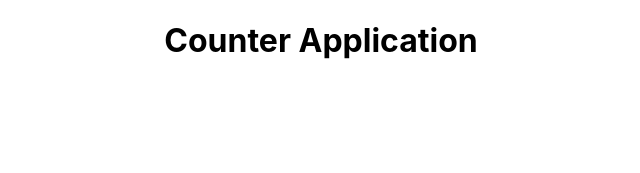
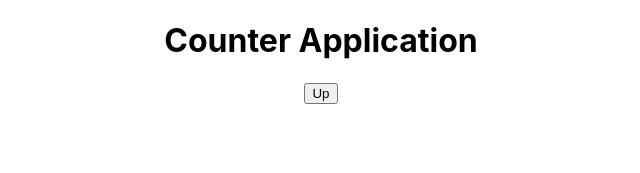
Before and after one commit to Vish-Mayer/Counter, a React (Create React App) app: page / in a window 1280 px wide. Shown: the top 173 px of the page, without its empty margins (319-959 px from the left). Built offline with nearby package versions, Linux system fonts and the light colour scheme.

Commit message:
added up button

```diff
--- a/src/App.js
+++ b/src/App.js
@@ -6,6 +6,7 @@ function App() {
   return (
     <div className="App">
       <h1>Counter Application</h1>
+      <button id="up-btn">Up</button>
     </div>
   );
 }
```
Also changed, not shown: 1 other file (tests, documents, lock files or other folders).
